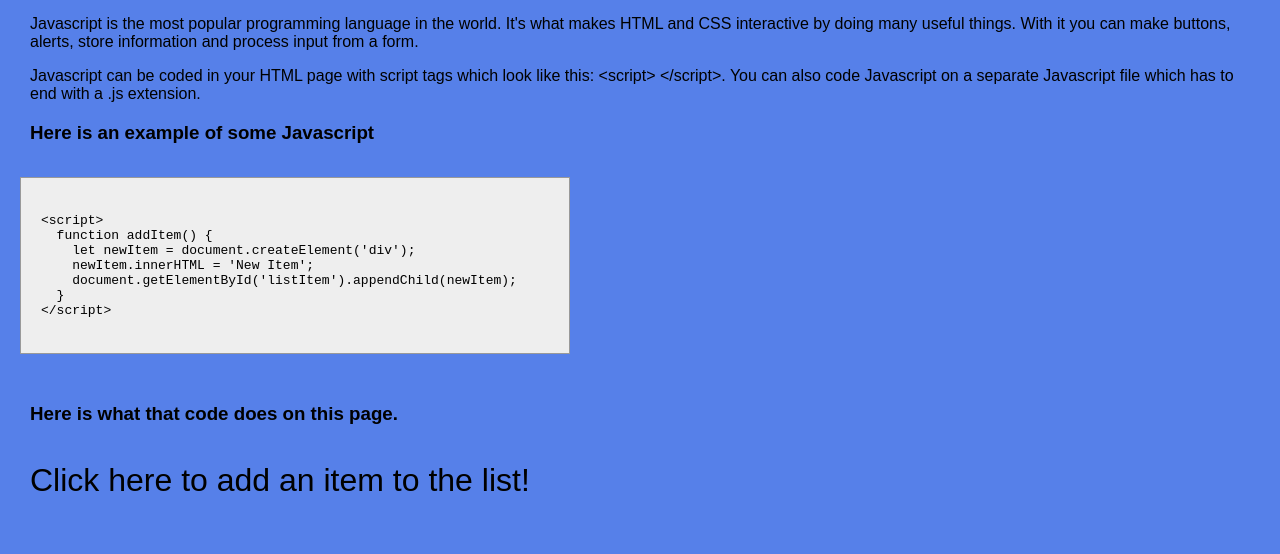
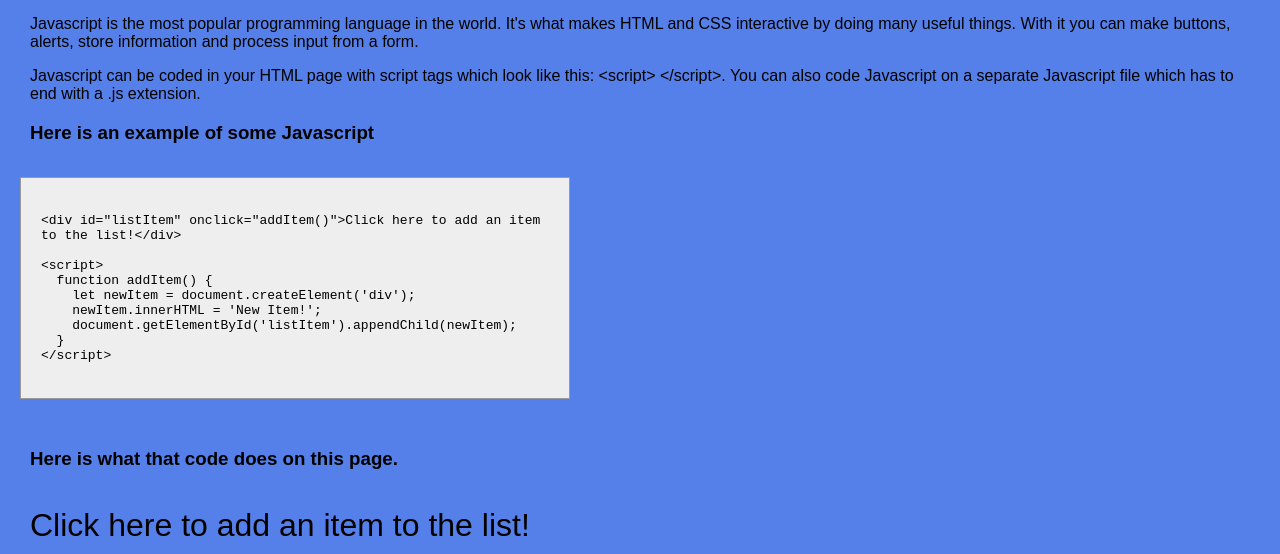
Before and after one commit to boompires/boompires.github.io, a plain HTML site: page jspage.html in a window 1280 px wide. Shown: the part 276-830 px from the top of the page. Before the commit the page ends 800 px from the top, so only its background shows below. Drawn offline with Linux system fonts and the light colour scheme.

Commit message:
last for real...

```diff
--- a/jspage.html
+++ b/jspage.html
@@ -37,10 +37,13 @@
     <h3>Here is an example of some Javascript</h3>
     <pre>
       <code>
+&lt;div id="listItem" onclick="addItem()">Click here to add an item
+to the list!&lt;/div>
+
 &lt;script&gt;
   function addItem() {
     let newItem = document.createElement('div');
-    newItem.innerHTML = 'New Item';
+    newItem.innerHTML = 'New Item!';
     document.getElementById('listItem').appendChild(newItem);
   }
 &lt;/script&gt;
```
